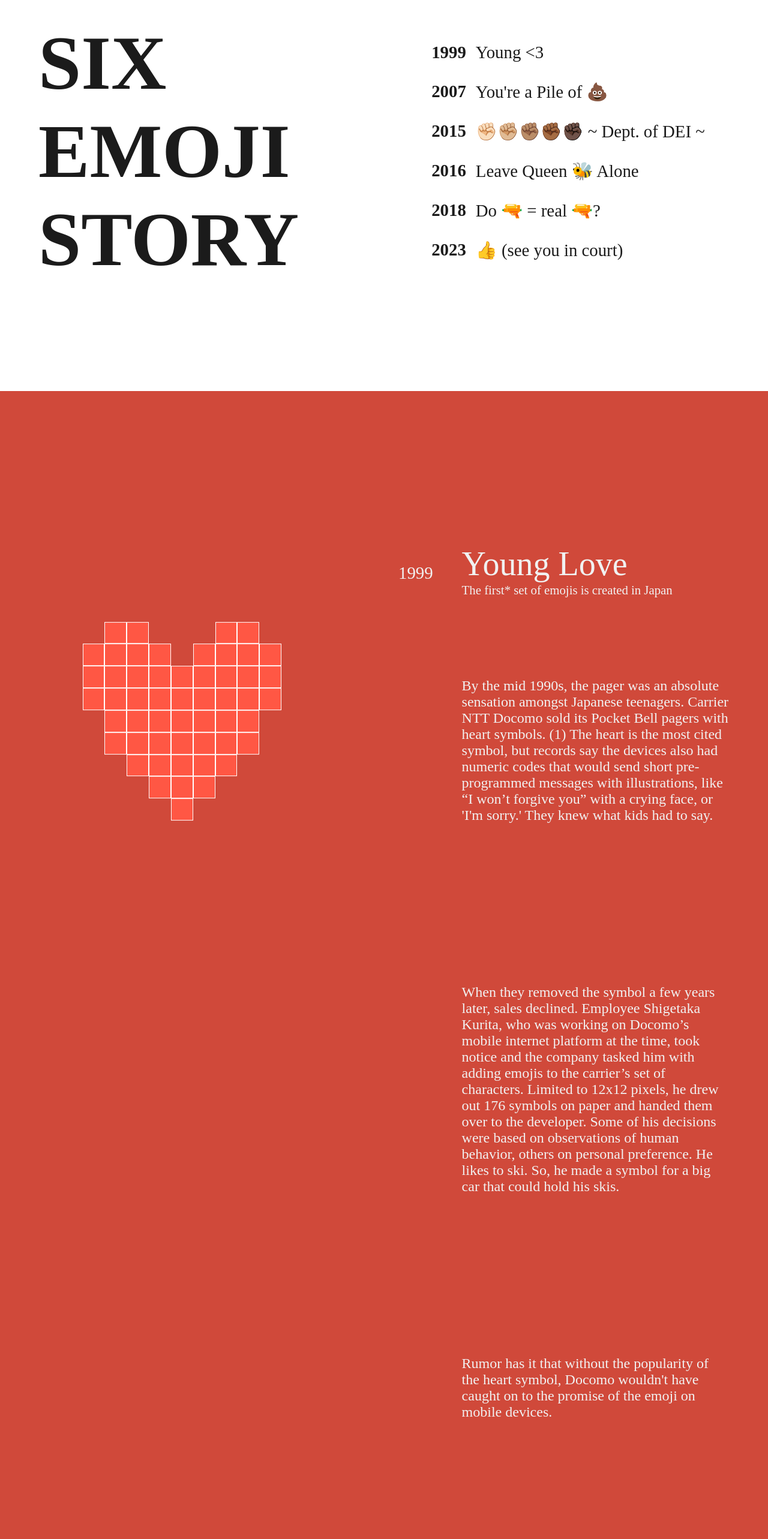
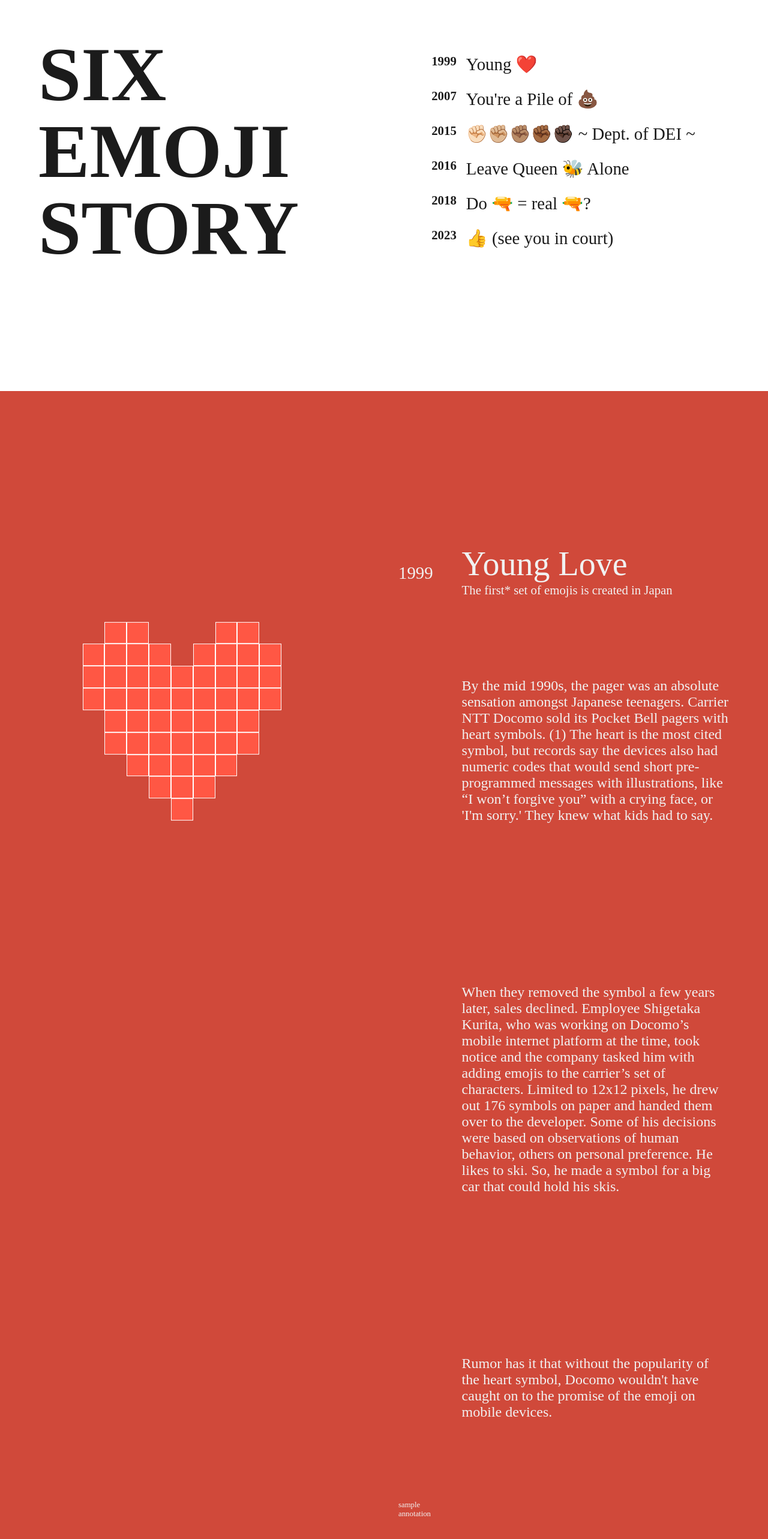
Before and after one commit to divya-mehra/six-emoji-story, a React (Vite) app: page / in a window 1280 px wide. Shown: the part 148-2714 px from the top of the page at 60% size. Built offline with nearby package versions, Linux system fonts and the light colour scheme; a web font is replaced by a local one.

Commit message:
annotation component

```diff
--- /dev/null
+++ b/src/components/Annotation/index.jsx
@@ -0,0 +1,9 @@
+import "./index.scss";
+
+const Annotation = ({}) => {
+    return ( <div className="annotation">sample annotation</div> );
+}
+
+import "./index.scss";
+
+export default Annotation;
--- /dev/null
+++ b/src/components/Annotation/index.scss
@@ -0,0 +1,5 @@
+@import "../Layout/base.scss";
+
+.annotation {
+    grid-column: 0 / 1;
+}
--- /dev/null
+++ b/src/components/ImageWIthCaption/index.scss
@@ -0,0 +1 @@
+@import "../Layout/base.scss";
--- a/src/components/Layout/typography.scss
+++ b/src/components/Layout/typography.scss
@@ -28,6 +28,11 @@ body {
 
 }
 
+.annotation {
+    font-size: 0.8rem;
+    font-weight: 500;
+}
+
 h2 {
     font-weight: 500;
     font-size: 3.5rem;
--- a/src/components/Section/index.jsx
+++ b/src/components/Section/index.jsx
@@ -6,6 +6,7 @@ import { SectionHeader } from "../Headlines";
 import Text from "../Text";
 import Transition from "../Transition";
 import { useState, useRef } from "react";
+import Annotation from "../Annotation";
 
 const Section = ({
   emojis,
@@ -35,6 +36,7 @@ const Section = ({
         <div className="half-column all-text" >
           <SectionHeader title={title} subtitle={subtitle} year={year} />
           <Text id={id} content={content}/>
+          <Annotation/>
         </div>
       </div>
       {/* <Transition start={false} currentColor={color} id={id} emojis={emojis}/> */}
--- a/src/components/TitlePage/index.scss
+++ b/src/components/TitlePage/index.scss
@@ -1,9 +1,13 @@
 @import "../Layout/base.scss";
 
 .title-page-all-text {
-    gap: $base * 2;
+    gap: $base * 1.5;
     width: 90%;
     align-self: flex-end;
+}
+
+.main-title {
+    line-height: 100%
 }
 
 .title-page-text {
@@ -14,9 +18,14 @@
 }
 
 .title-page-title {
+    // font-size: 1.3rem;
+    // font-weight: 600;
+    // text-transform: lowercase;
     font-weight: 400;
 }
 
 .title-page-year {
+    font-size: 1.3rem;
     font-weight: 600;
+    // font-weight: 300;
 }
--- a/src/data/emojiData.jsx
+++ b/src/data/emojiData.jsx
@@ -3,7 +3,7 @@ const emojis = [
     id: 0,
     name: "heart",
     year: "1999",
-    title: "Young <3",
+    title: "Young ❤️",
     sectionTitle: "Young Love",
     subtitle: "The first* set of emojis is created in Japan",
     grid: [
```
Also changed, not shown: src/components/ImageWIthCaption/index.jsx (added, +7 -0 lines).
